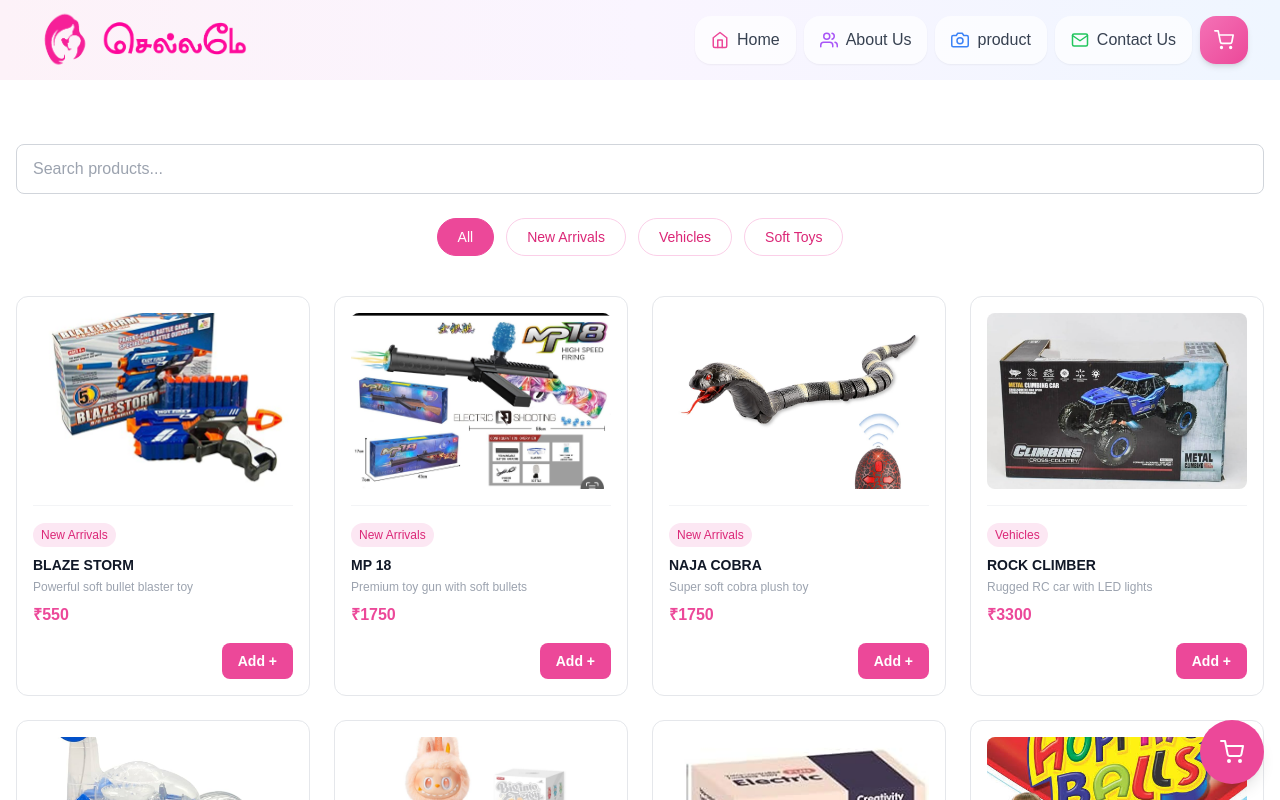
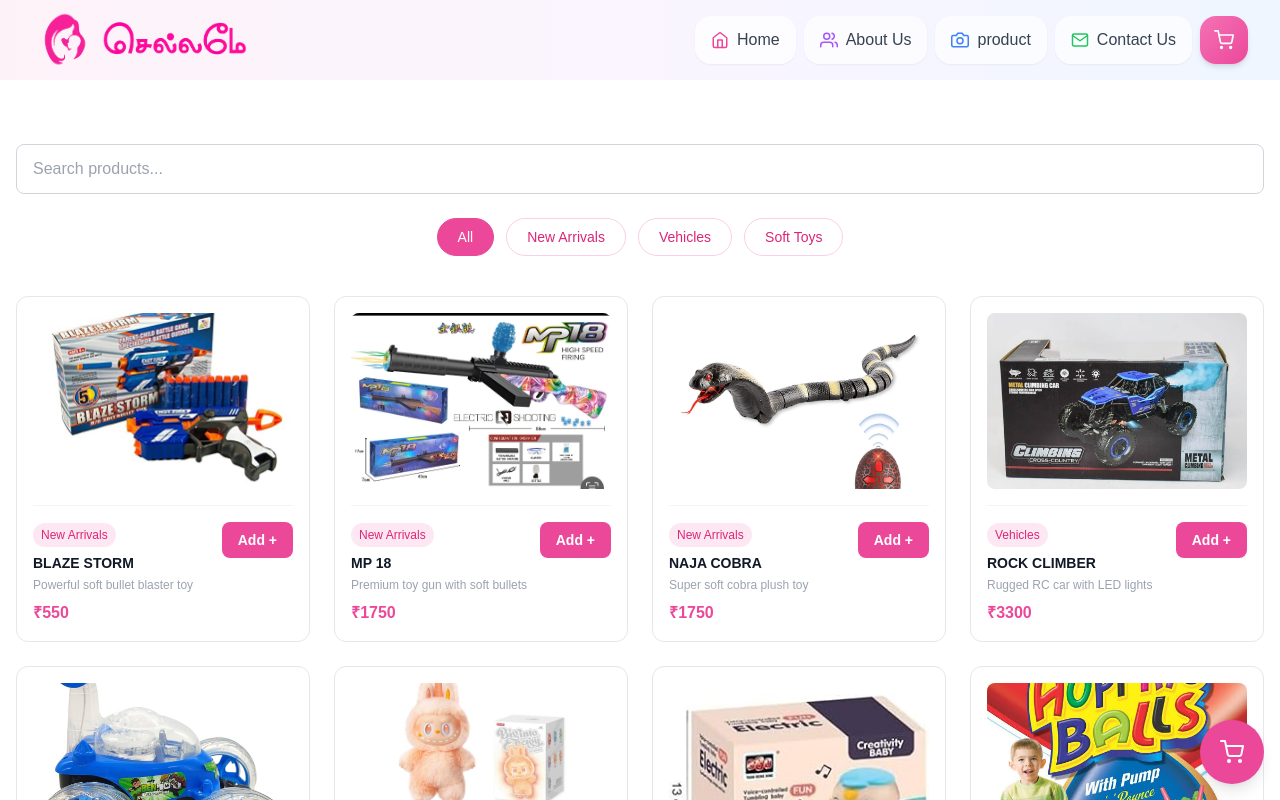
Before and after one commit to Hruthikstar/toy_shop_web, a Next.js app: page /gallery in a window 1280 px wide. Shown: the top 800 px of the page. Built offline with nearby package versions, Linux system fonts and the light colour scheme.

Commit message:
Gallery: move Add button inline with product info for better alignment

```diff
--- a/src/app/gallery/page.js
+++ b/src/app/gallery/page.js
@@ -165,8 +165,10 @@ export default function GalleryPage() {
                 <div className="flex-1" />
 
                 <div className="mt-4 pt-4 border-t border-gray-100">
-                  <div className="text-left mb-3">
-                    <span className="inline-block px-2 py-1 text-xs bg-pink-100 text-pink-600 rounded-full font-medium mb-2">
+                  <div className="flex items-start justify-between gap-3">
+                    {/* Left: Product Info */}
+                    <div className="flex-1 text-left">
+                      <span className="inline-block px-2 py-1 text-xs bg-pink-100 text-pink-600 rounded-full font-medium mb-1.5">
                         {product.category}
                       </span>
                       <h3 className="font-semibold text-gray-900 text-sm">{product.name}</h3>
@@ -174,12 +176,7 @@ export default function GalleryPage() {
                       <p className="font-bold text-pink-500 mt-2">₹{product.price}</p>
                     </div>
 
-                  <div className="flex items-center justify-between gap-2 mt-4">
-                    {(quantities[product.id] || 1) > 1 && (
-                      <div className="text-xs font-semibold text-gray-600">Qty: {quantities[product.id]}</div>
-                    )}
-                    {(quantities[product.id] || 1) === 1 && <div />}
-
+                    {/* Right: Add Button */}
                     <button
                       onClick={(e) => {
                         e.preventDefault();
@@ -197,8 +194,9 @@ export default function GalleryPage() {
                         // reset quantity to 1 for this product
                         setQuantities((q) => ({ ...q, [product.id]: 1 }));
                       }}
-                      className="px-4 py-2 bg-pink-500 text-white text-sm font-semibold rounded-lg hover:bg-pink-600 transition"
+                      className="px-4 py-2 bg-pink-500 text-white text-sm font-semibold rounded-lg hover:bg-pink-600 transition whitespace-nowrap"
                       aria-label={`Add ${product.name} to cart`}
+                      title={`Qty: ${quantities[product.id] || 1}`}
                     >
                       Add +
                     </button>
```
Lines whose indentation alone changed are shown as unchanged.
